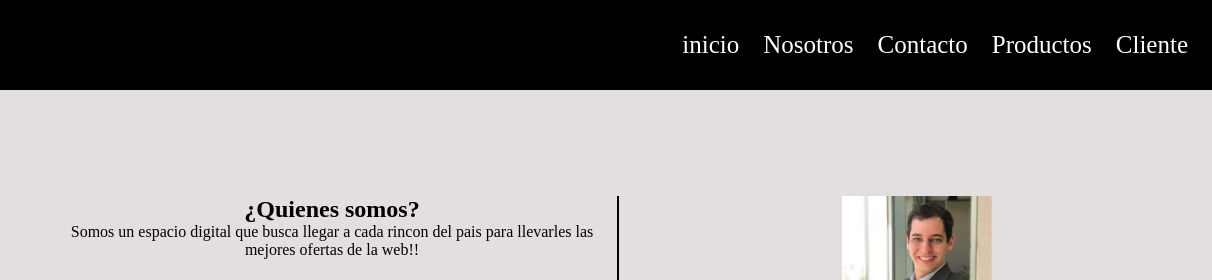
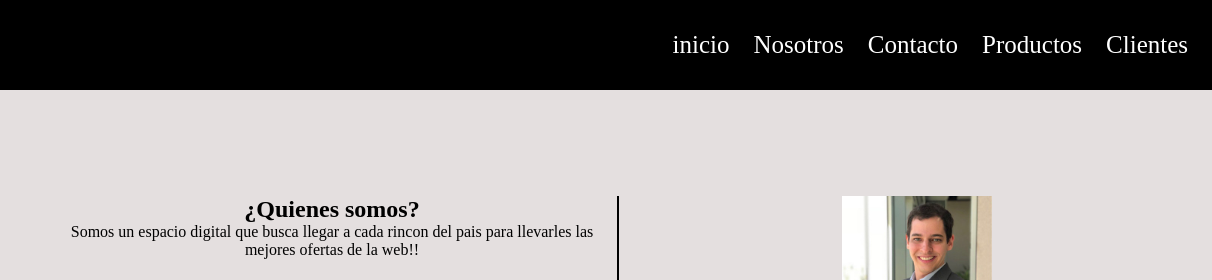
Before and after one commit to santi-program/Electric, a plain HTML site: page index.html in a window 1280 px wide. Shown: the top 280 px of the page, 68-1280 px from the left. Drawn offline with Linux system fonts and the light colour scheme.

Commit message:
actualizacion de html

```diff
--- a/css/style.css
+++ b/css/style.css
@@ -185,7 +185,7 @@ h1{
     height: 100%;
     overflow: hidden;
     object-fit: cover;
-    box-shadow: 2px 2px 10px gray;
+    box-shadow: 2px 2px 10px gray ;
     border: .375rem solid black;
     border-radius: .9375rem;
 }
--- a/index.html
+++ b/index.html
@@ -28,7 +28,7 @@
                     <a href="./pages/productos.html">Productos</a>
                 </li>
                 <li>
-                    <a href="./pages/cliente.html">Cliente</a>
+                    <a href="./pages/cliente.html">Clientes</a>
                 </li>
             </ul>
         </nav>
```
